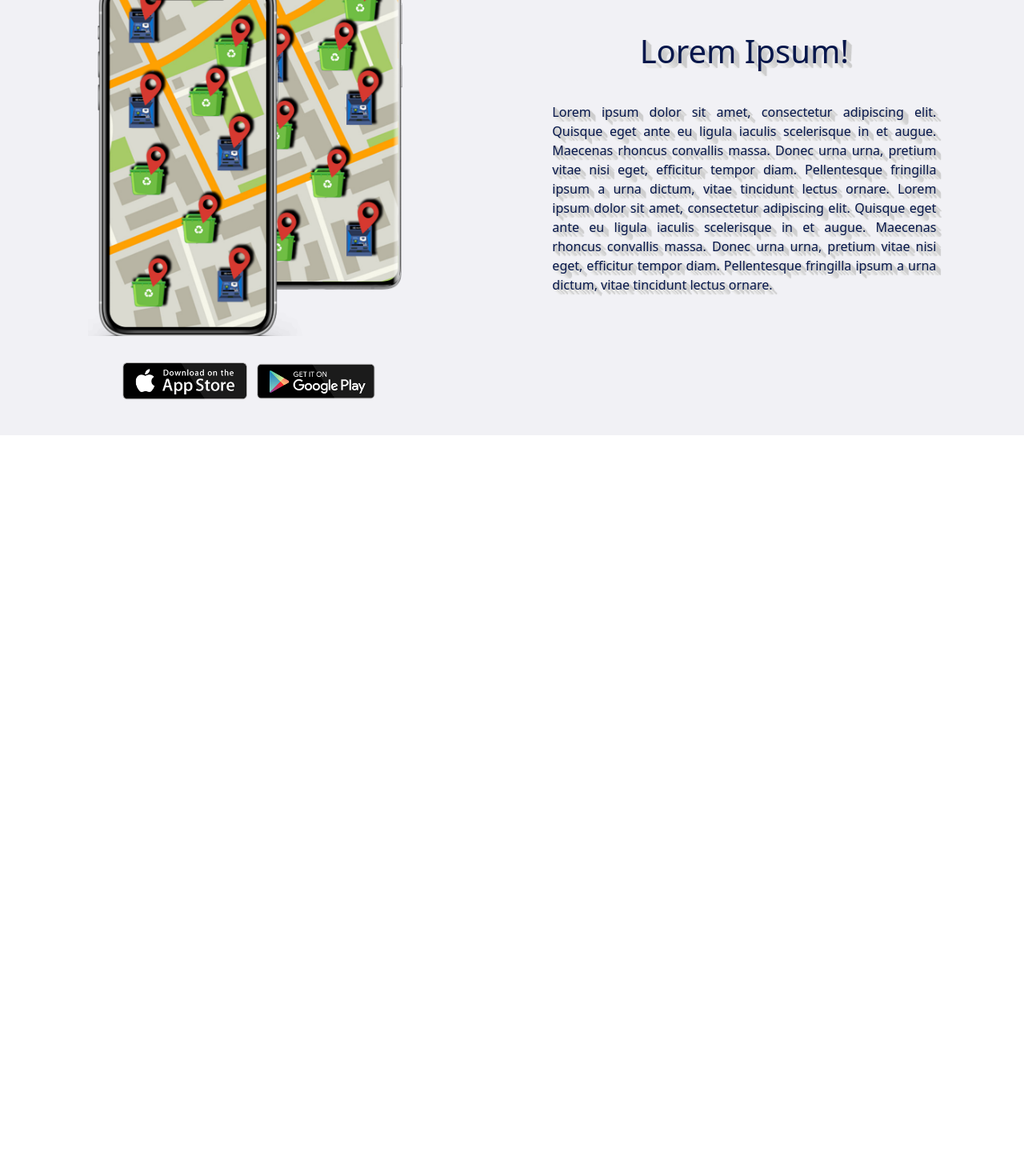
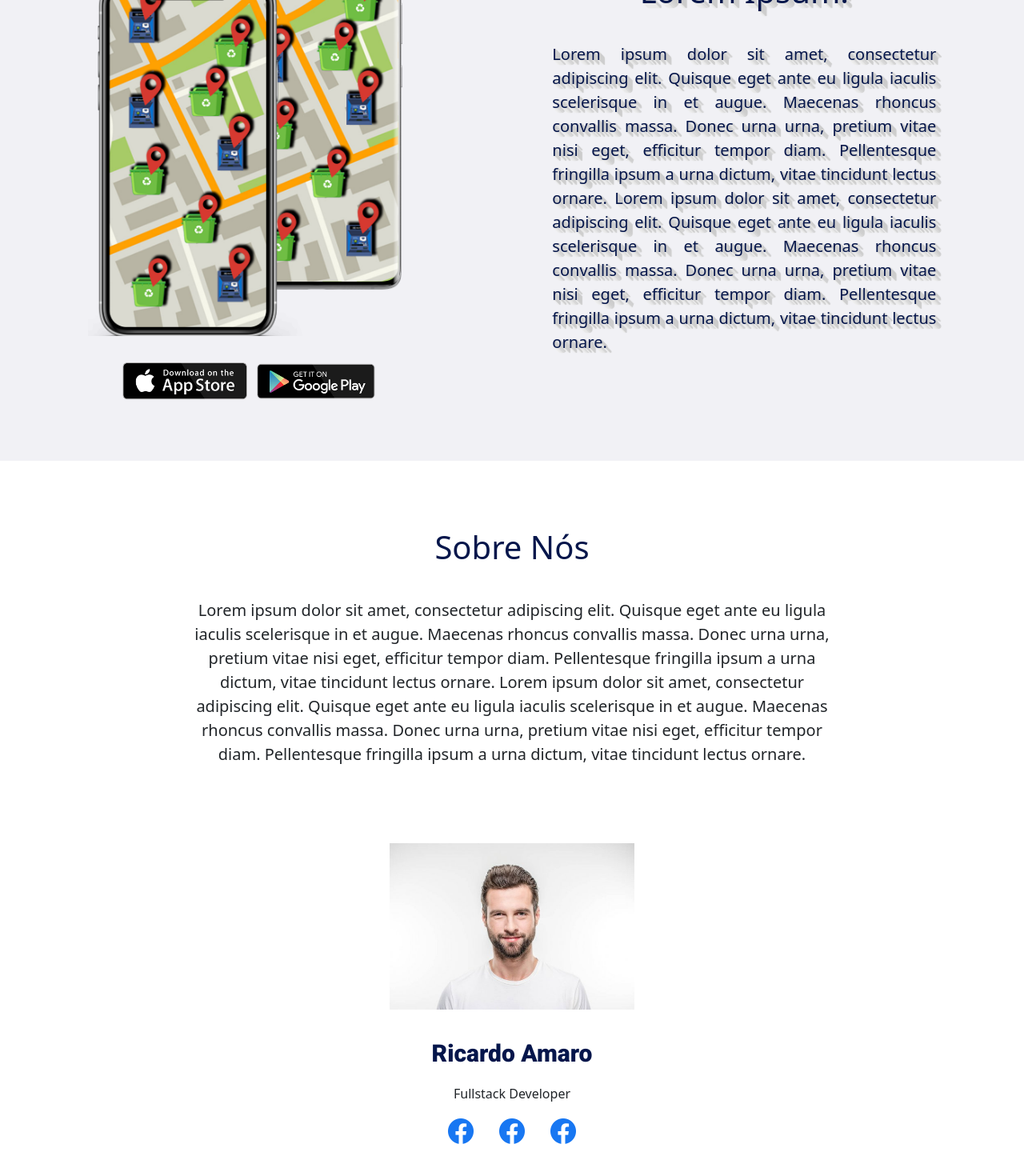
Before and after one commit to afterjs/WhereIsIt_Website, a React (Create React App) app: page / in a window 1280 px wide. Shown: the part 1080-2550 px from the top of the page at 80% size. Before the commit the page ends 1632 px from the top, so only its background shows below. Built offline with nearby package versions, Linux system fonts and the light colour scheme.

Commit message:
Created section about team

```diff
--- a/src/App.css
+++ b/src/App.css
@@ -97,21 +97,21 @@ li {
 .DownloadAppJustifyText {
     text-align: justify;
     text-shadow: 1px 0px 1px #ccc, 0px 1px 1px #eee, 2px 1px 1px #ccc, 1px 2px 1px #eee, 3px 2px 1px #ccc, 2px 3px 1px #eee, 4px 3px 1px #ccc, 3px 4px 1px #eee, 5px 4px 1px #ccc, 4px 5px 1px #eee, 6px 5px 1px #ccc, 5px 6px 1px #eee, 7px 6px 1px #ccc;
+    font-size: 20px;
 }
-
-
 
 .aboutAppJustifyText {
     text-align: justify;
+    font-size: 20px;
 }
 
 
 .sectionDonwload {
     margin-top: 50rem;
     background-color: rgb(241, 241, 245);
-    height: 45rem;
     width: 100%;
     position: absolute;
+    height: 47rem;
 }
 
 
@@ -124,6 +124,26 @@ li {
 }
 
 
+.aligDownloadSection {
+    position: relative;
+    padding: 20px;
+    margin-top: 1rem;
+    display: flex;
+    justify-content: space-around;
+    align-items: center;
+    flex-wrap: wrap;
+}
+
+
+
+.sectionAbout {
+    margin-top: 100rem;
+    background-color: rgb(255 255 255);
+    height: 45rem;
+    width: 100%;
+    position: absolute;
+}
+
 .aligAboutSection {
     position: relative;
     padding: 20px;
@@ -133,3 +153,83 @@ li {
     align-items: center;
     flex-wrap: wrap;
 }
+
+
+.about {
+    color: var(--main-color);
+    text-align: center;
+}
+
+.aboutUsFLex {
+    display: flex;
+    justify-content: space-around;
+    align-items: center;
+    flex-flow: column;
+    text-align: center;
+}
+
+
+.aboutText {
+    width: 50rem;
+    margin-top: 2rem;
+    font-size: 20px;
+}
+
+
+.userImage{
+    height: 13rem;
+    margin-top: 5rem;
+}
+
+
+
+.ImagesDivFlex {
+    display: flex;
+    justify-content: space-around;
+    align-items: center;
+    flex-wrap: wrap;
+    text-align: center;
+}
+
+
+
+
+.userProfileFlex {
+    display: flex;
+    justify-content: space-around;
+    align-items: center;
+    text-align: center;
+    flex-flow: column;
+}
+
+
+
+.userProfileText {
+    margin-top: 2rem;
+    font-family: 'Roboto';
+    color: #05164b;
+    font-size: 30px;
+}
+
+
+.socialsFlex{
+    margin-top: 1.2rem;
+    display: flex;
+    justify-content: space-around;
+    align-items: center;
+    flex-wrap: wrap;
+    text-align: center;
+}
+
+.face {
+    width: 2rem;
+}
+
+.img-pad {
+    padding: 0px 10rem;
+}
+
+
+.socialSpace {
+    padding: 0px 1rem;
+}
--- a/src/App.jsx
+++ b/src/App.jsx
@@ -1,12 +1,14 @@
 import React from "react";
 import Navbar from './Components/Navbar'
 import FirstSection from './Components/FirstSection'
+import Download from "./Components/Download";
 import About from "./Components/About";
 
 export default (props) => (
     <div>
         <Navbar></Navbar>
         <FirstSection> </FirstSection>
+        <Download></Download>
         <About></About>
     </div>
 )
--- a/src/Components/About.jsx
+++ b/src/Components/About.jsx
@@ -1,40 +1,16 @@
 import React from "react";
-import phones from "../Assets/Phones/phoneBlue.png"
-import appStore from "../Assets/Store/appstore.png"
-import playstore from "../Assets/Store/playstore.png"
-
-export default (props) => {
-
-    const phoneStyle = {
-        height: "35rem",
-    }
-
-    const phoneSize = {
-        height: "3rem"
-    }
+import userImage from "../Assets/user.jpg"
+import face from "../Assets/socials/facebook.png"
 
 
+export default props => {
     return (
-
-            <div className="sectionDonwload">
-                <div className="aligAboutSection">
-
-                    <div>
-                        <img src={phones}  style={phoneStyle}/>
-
-                        <div className="storeIconsDiv">
-                        <div>
-                            <img src={appStore} style={phoneSize}/>
-                        </div>
-                        <div>
-                            <img src={playstore} style={phoneSize}/>
-                        </div>
-                    </div>
-
-                    </div>
-                    <div className="downloadInformation">
-                        <h1 className="DownloadAppTittle">Lorem Ipsum!</h1>
-                        <p className="DownloadAppJustifyText">Lorem ipsum dolor sit amet, consectetur adipiscing elit.
+        <div className="sectionAbout">
+            <div className="aligAboutSection">
+                <div className="aboutUsFLex">
+                    <h1 className="about">Sobre Nós</h1>
+                    <div className="aboutText">
+                        <p>Lorem ipsum dolor sit amet, consectetur adipiscing elit.
                             Quisque eget ante eu ligula iaculis scelerisque in et augue.
                             Maecenas rhoncus convallis massa.
                             Donec urna urna, pretium vitae nisi eget, efficitur tempor diam.
@@ -45,12 +21,66 @@ export default (props) => {
                             Maecenas rhoncus convallis massa.
                             Donec urna urna, pretium vitae nisi eget, efficitur tempor diam.
                             Pellentesque fringilla ipsum a urna dictum, vitae
-                            tincidunt lectus ornare.
-                        </p>
+                            tincidunt lectus ornare.</p>
                     </div>
+
+                    <div className="ImagesDivFlex">
+                        <div>
+
+                            <div className="userProfileFlex">
+                                <div className="img-pad ">
+                                    <img src={userImage} className="userImage" />
+                                </div>
+                                <div>
+                                    <p className="userProfileText">Ricardo Amaro</p>
+                                    <span >Fullstack Developer</span>
+                                </div>
+                                <div>
+                                    <div className="socialsFlex">
+                                        <div className="socialSpace">
+                                            <img src={face} className="face" />
+                                        </div>
+                                        <div className="socialSpace">
+                                            <img src={face} className="face" />
+                                        </div>
+                                        <div className="socialSpace">
+                                            <img src={face} className="face" />
+                                        </div>
+                                    </div>
+                                </div>
+                            </div>
+
+                        </div>
+                        <div>
+                            <div className="userProfileFlex">
+                                <div className="img-pad ">
+                                    <img src={userImage} className="userImage" />
+                                </div>
+                                <div>
+                                    <p className="userProfileText">Ricardo Amaro</p>
+                                    <span >Fullstack Developer</span>
+                                </div>
+                                <div>
+                                    <div className="socialsFlex">
+                                        <div className="socialSpace">
+                                            <img src={face} className="face" />
+                                        </div>
+                                        <div className="socialSpace">
+                                            <img src={face} className="face" />
+                                        </div>
+                                        <div className="socialSpace">
+                                            <img src={face} className="face" />
+                                        </div>
+                                    </div>
+                                </div>
+                            </div>
+                        </div>
+                    </div>
+
+
                 </div>
             </div>
-
+        </div>
     )
 
 }
--- /dev/null
+++ b/src/Components/Download.jsx
@@ -0,0 +1,54 @@
+import React from "react";
+import phones from "../Assets/Phones/phoneBlue.png"
+import appStore from "../Assets/Store/appstore.png"
+import playstore from "../Assets/Store/playstore.png"
+
+export default (props) => {
+
+    const phoneStyle = {
+        height: "35rem",
+    }
+
+    const phoneSize = {
+        height: "3rem"
+    }
+
+    return (
+            <div className="sectionDonwload">
+                <div className="aligDownloadSection">
+
+                    <div>
+                        <img src={phones}  style={phoneStyle}/>
+
+                        <div className="storeIconsDiv">
+                        <div>
+                            <img src={appStore} style={phoneSize}/>
+                        </div>
+                        <div>
+                            <img src={playstore} style={phoneSize}/>
+                        </div>
+                    </div>
+
+                    </div>
+                    <div className="downloadInformation">
+                        <h1 className="DownloadAppTittle">Lorem Ipsum!</h1>
+                        <p className="DownloadAppJustifyText">Lorem ipsum dolor sit amet, consectetur adipiscing elit.
+                            Quisque eget ante eu ligula iaculis scelerisque in et augue.
+                            Maecenas rhoncus convallis massa.
+                            Donec urna urna, pretium vitae nisi eget, efficitur tempor diam.
+                            Pellentesque fringilla ipsum a urna dictum, vitae
+                            tincidunt lectus ornare.
+                            Lorem ipsum dolor sit amet, consectetur adipiscing elit.
+                            Quisque eget ante eu ligula iaculis scelerisque in et augue.
+                            Maecenas rhoncus convallis massa.
+                            Donec urna urna, pretium vitae nisi eget, efficitur tempor diam.
+                            Pellentesque fringilla ipsum a urna dictum, vitae
+                            tincidunt lectus ornare.
+                        </p>
+                    </div>
+                </div>
+            </div>
+
+    )
+
+}
```
Also changed, not shown: src/Assets/socials/facebook.png (added), src/Assets/user.jpg (added).
